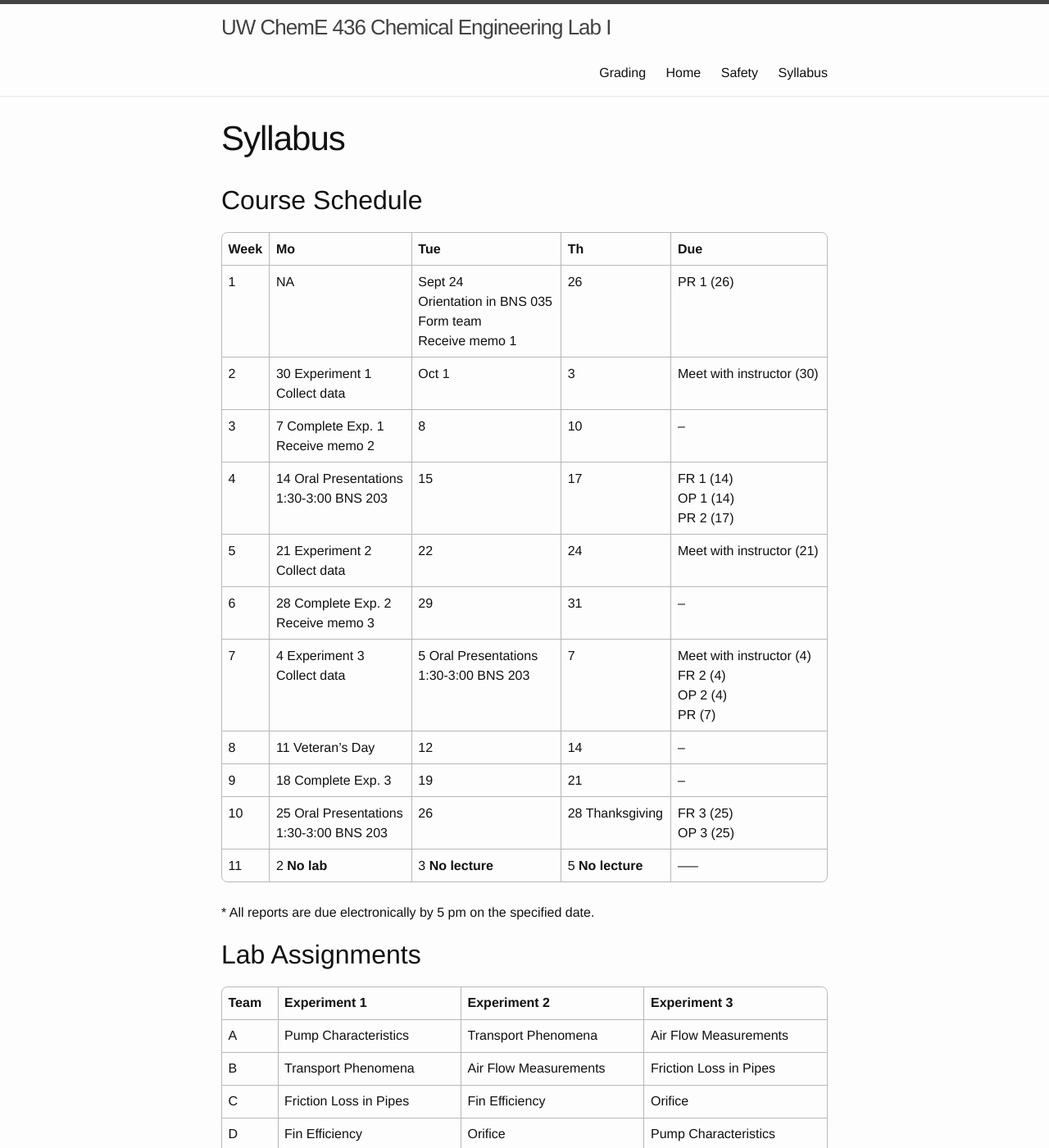
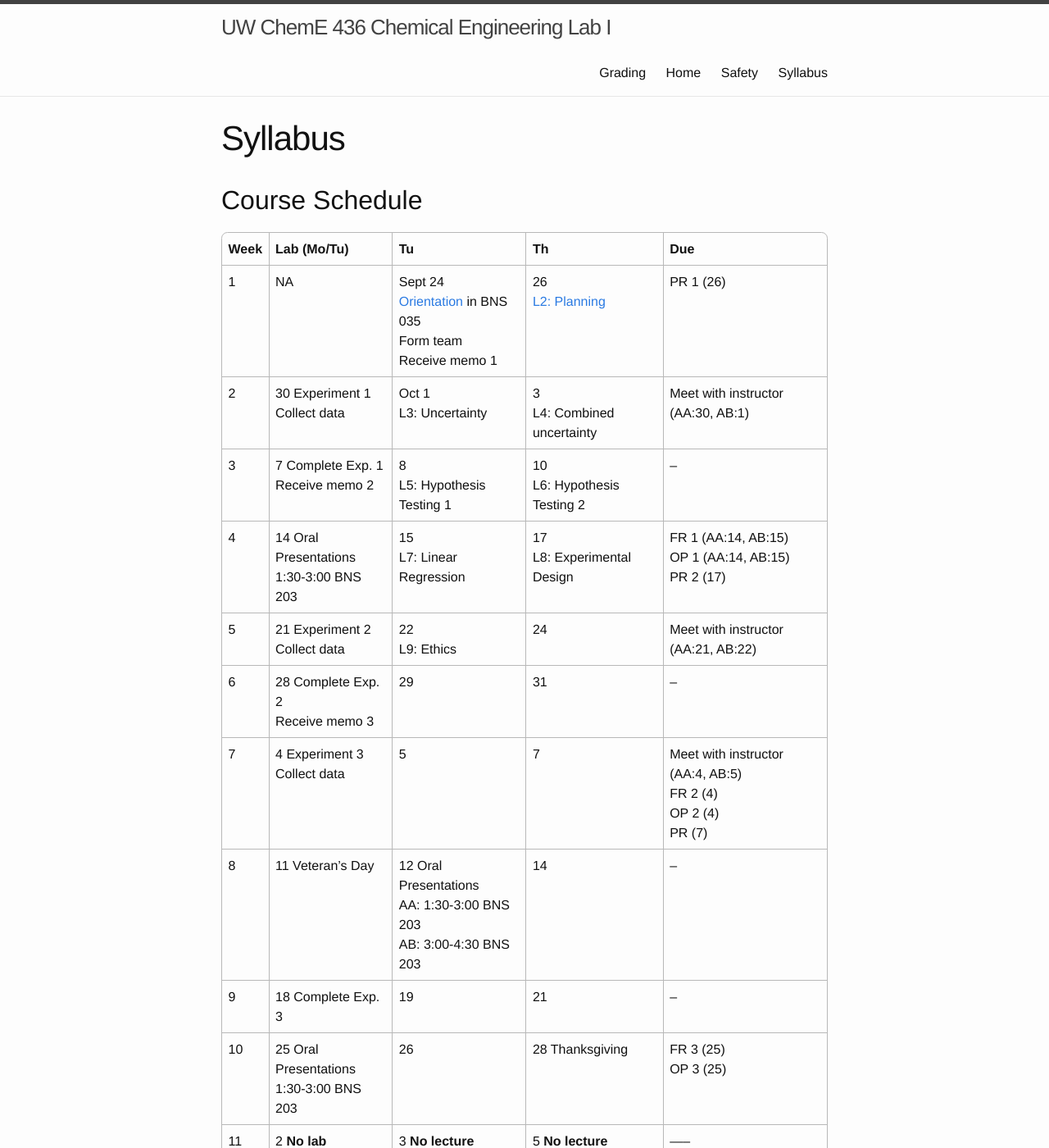
Before and after one commit to uw-cheme485/uw-cheme485.github.io, a Jekyll site: the page built from syllabus.md, in a window 1280 px wide and 1400 px high. Shown: the whole window at 82% size. Built offline with Jekyll 4.4.1, drawn with Linux system fonts in a browser that asks for light colours; some of the changed text lies outside the part shown.

Commit message:
Updated lab schedule with student count.

```diff
--- a/syllabus.md
+++ b/syllabus.md
@@ -6,16 +6,16 @@ collection: main
 
 ## Course Schedule
 
-| Week | Mo            | Tue           | Th            | Due           |
+| Week | Lab (Mo/Tu)            | Tu           | Th            | Due           |
 | ---- | ------------- | ------------- | ------------- | ------------- |
-| 1    | NA            | Sept 24 <br> Orientation in BNS 035 <br> Form team <br> Receive memo 1    | 26            | PR 1 (26) |
-| 2    | 30 Experiment 1 <br> Collect data | Oct 1       | 3       | Meet with instructor (30) |
-| 3    | 7 Complete Exp. 1 <br> Receive memo 2 | 8       | 10       | -- |
-| 4    | 14 Oral Presentations <br> 1:30-3:00 BNS 203 | 15       | 17      | FR 1 (14) <br> OP 1 (14) <br> PR 2 (17) |
-| 5    | 21 Experiment 2 <br> Collect data      | 22       | 24       | Meet with instructor (21) |
+| 1    | NA            | Sept 24 <br> [Orientation](https://drive.google.com/open?id=0B7kjrAcASVrqb1RpempaaTg4SWFaeFpqTngtM1NacVlmbGlr) in BNS 035 <br> Form team <br> Receive memo 1    | 26 <br> [L2: Planning](https://drive.google.com/open?id=0B7kjrAcASVrqV1hnTl9KRVlocmtYNFo2ZHd1QzlkU3hVTGlz) | PR 1 (26) |
+| 2    | 30 Experiment 1 <br> Collect data | Oct 1 <br> L3: Uncertainty | 3 <br> L4: Combined uncertainty | Meet with instructor (AA:30, AB:1) |
+| 3    | 7 Complete Exp. 1 <br> Receive memo 2 | 8 <br> L5: Hypothesis Testing 1 | 10 <br> L6: Hypothesis Testing 2 | -- |
+| 4    | 14 Oral Presentations <br> 1:30-3:00 BNS 203 | 15 <br> L7: Linear Regression | 17 <br> L8: Experimental Design | FR 1 (AA:14, AB:15) <br> OP 1 (AA:14, AB:15) <br> PR 2 (17) |
+| 5    | 21 Experiment 2 <br> Collect data      | 22 <br> L9: Ethics | 24       | Meet with instructor (AA:21, AB:22) |
 | 6    | 28 Complete Exp. 2 <br> Receive memo 3 | 29       | 31       | -- |
-| 7    | 4 Experiment 3 <br> Collect data | 5 Oral Presentations <br> 1:30-3:00 BNS 203 | 7       | Meet with instructor (4) <br> FR 2 (4) <br> OP 2 (4) <br> PR (7) |
-| 8    | 11 Veteran's Day       | 12       | 14       | -- |
+| 7    | 4 Experiment 3 <br> Collect data | 5      | 7       | Meet with instructor (AA:4, AB:5) <br> FR 2 (4) <br> OP 2 (4) <br> PR (7) |
+| 8    | 11 Veteran's Day       | 12 Oral Presentations <br> AA: 1:30-3:00 BNS 203 <br> AB: 3:00-4:30 BNS 203     | 14       | -- |
 | 9    | 18 Complete Exp. 3 | 19       | 21       | -- |
 | 10   | 25 Oral Presentations <br> 1:30-3:00 BNS 203 | 26       | 28 Thanksgiving | FR 3 (25) <br> OP 3 (25) |
 | 11   | 2 **No lab**      | 3 **No lecture**       | 5 **No lecture**       | ----- |
@@ -24,18 +24,18 @@ collection: main
 
 ## Lab Assignments
 
+### Sections AA/AB
+
 | Team | Experiment 1           | Experiment 2           | Experiment 3           |
 | ---- | ---------------------- | ---------------------- | ---------------------- |
-| A    | Pump Characteristics   | Transport Phenomena    | Air Flow Measurements  |
-| B    | Transport Phenomena    | Air Flow Measurements  | Friction Loss in Pipes |
-| C    | Friction Loss in Pipes | Fin Efficiency         | Orifice                |
-| D    | Fin Efficiency         | Orifice                | Pump Characteristics   |
-| E    | Air Flow Measurements  | Pump Characteristics   | Fin Efficiency         |
-| F    | Orifice                | Friction Loss in Pipes | Transport Phenomena    |
+| A    | Pump Characteristics   | Transport Phenomena    | Heat Exchanger         |
+| B    | Transport Phenomena    | Heat Exchanger         | Fin Efficiency         |
+| C    | Heat Exchanger         | Fin Efficiency         | Pump Characteristics   |
+| D    | Fin Efficiency         | Pump Characteristics   | Transport Phenomena    |
 
 Planning and Final Reports should be submitted to the TA/ Instructor:
 
-**Pump Characteristics**, **Air Flow Measurements**, and **Orifice**: Prof. Chad Curtis (ccurtis7@uw.edu)
-**Fin Efficiency**, **Transport Phenomena**, and **Friction Loss in Pipes**: TBD
+**Pump Characteristics**, **Heat Exchanger**: Prof. Chad Curtis (ccurtis7@uw.edu)
+**Fin Efficiency**, **Transport Phenomena**: TBD
 
 {: rules="groups"}
```
Also changed, not shown: index.md (+3 -1 lines).
